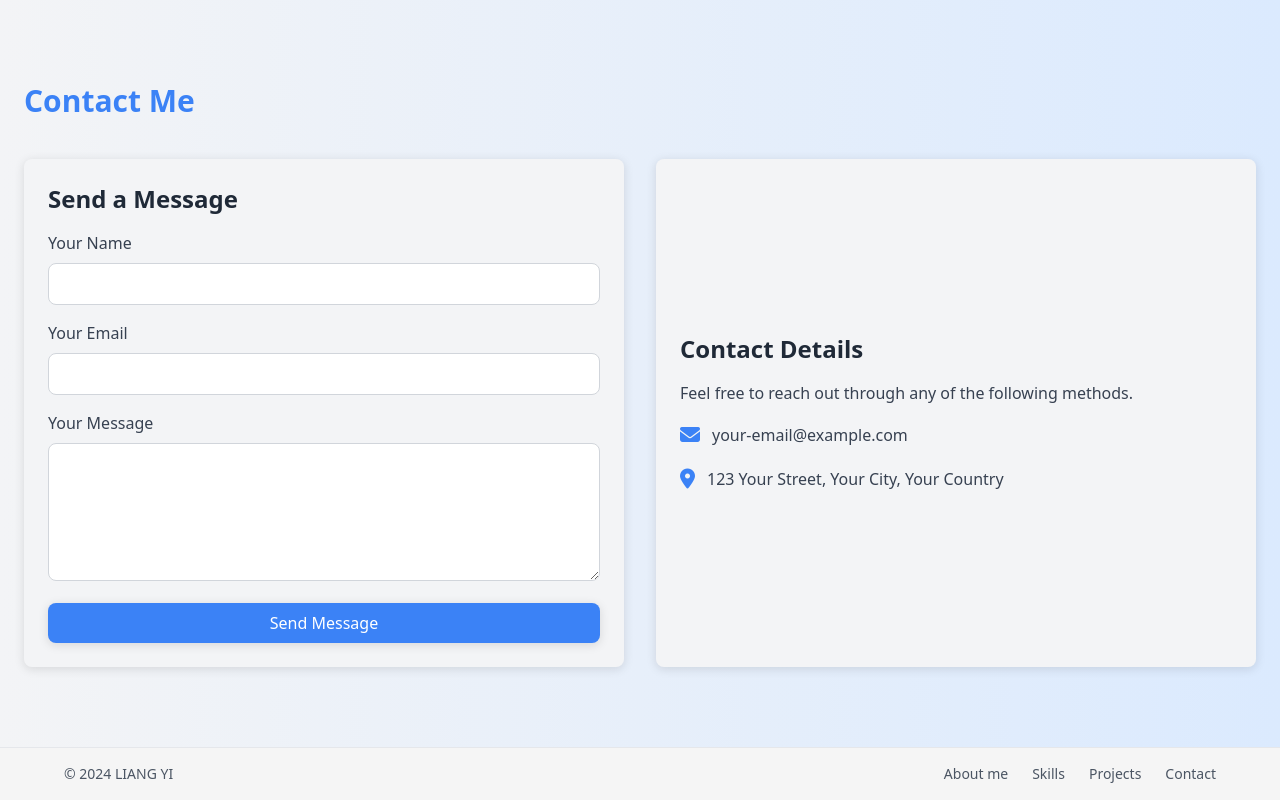
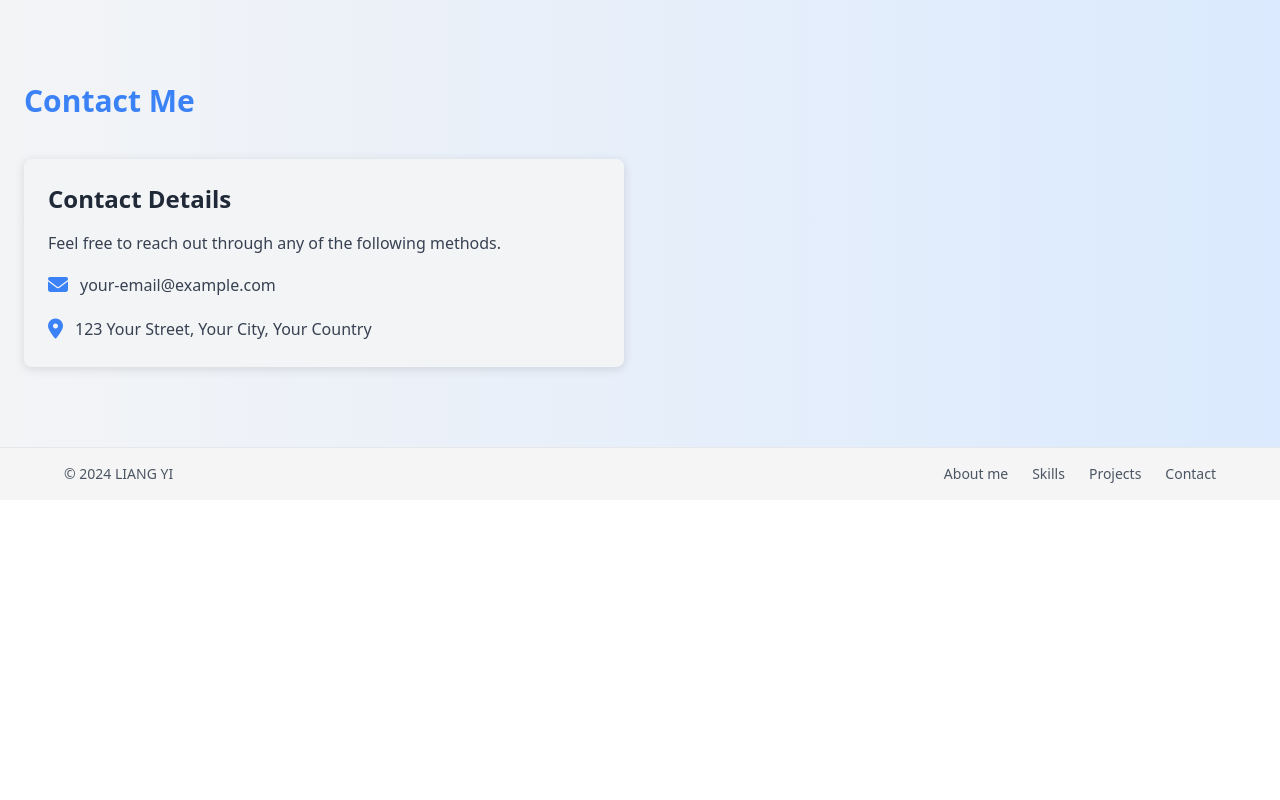
Before and after one commit to Anglenis-hub/Portfolio_LY, a Vue app: page / in a window 1280 px wide. Shown: the part 3081-3881 px from the top of the page. After the commit the page ends 3581 px from the top, so only its background shows below. Built offline with nearby package versions, Linux system fonts and the light colour scheme.

Commit message:
interfaces

```diff
--- a/src/components/common/Footer.vue
+++ b/src/components/common/Footer.vue
@@ -1,15 +1,22 @@
 <template>
   <div>
     <!-- Footer -->
-        <footer class="relative z-50 bg-foot text-gray-600 text-sm py-4 px-5/100 text-center border-t border-gray-200">
-            <div class="flex flex-col items-center space-y-4 md:flex-row md:justify-between md:space-y-0">
+    <footer
+      class="relative z-50 bg-foot text-gray-600 text-sm py-4 px-5/100 text-center border-t border-gray-200"
+    >
+      <div
+        class="flex flex-col items-center space-y-4 md:flex-row md:justify-between md:space-y-0"
+      >
         <p>© 2024 LIANG YI</p>
         <nav class="hidden md:flex space-x-6">
           <a
             href="javascript:void(0)"
-                        v-for="item in Menu" :key="item.name" :href="item.href"
+            v-for="item in Menu"
+            :key="item.name"
+            :href="item.href"
             class="hover:underline"
-                        @click="handleMenuClick(item.href)">
+            @click="handleMenuClick(item.href)"
+          >
             {{ item.name }}
           </a>
         </nav>
@@ -18,9 +25,10 @@
       <div class="absolute -z-10 w-full h-10 -top-10 left-0 overflow-hidden">
         <button
           v-show="showButton"
-                    class="block absolute left-1/2 -translate-x-1/2 -bottom-8 w-16 h-16 bg-foot rounded-full border border-foot  shadow-defaultBox text-gray-600 transition hover:scale-110 hover:text-black"
+          class="block absolute left-1/2 -translate-x-1/2 -bottom-10 w-16 h-16 bg-foot rounded-full border border-foot shadow-defaultBox text-gray-600 transition hover:scale-110 hover:text-black"
           @click="scrollToTop"
-                    aria-label="Back to Top">
+          aria-label="Back to Top"
+        >
           <i class="fas fa-chevron-up text-lg absolute top-1 left-1/3"></i>
         </button>
       </div>
@@ -29,8 +37,8 @@
 </template>
 
 <script setup>
-import { ref, onMounted, onUnmounted } from 'vue';
-import { Menu } from '@/utils/menuItems.js';
+import { ref, onMounted, onUnmounted } from "vue";
+import { Menu } from "@/utils/menuItems.js";
 
 // State to control visibility of the button
 const showButton = ref(false);
@@ -39,7 +47,7 @@ const showButton = ref(false);
 const handleMenuClick = (href) => {
   const section = document.querySelector(href);
   if (section) {
-        section.scrollIntoView({ behavior: 'smooth' });
+    section.scrollIntoView({ behavior: "smooth" });
   }
 };
 
--- a/src/components/sections/About.vue
+++ b/src/components/sections/About.vue
@@ -1,5 +1,5 @@
 <template>
-  <section id="about" class="py-20">
+  <section id="about" class="section-box">
     <div
       class="container public-container text-center md:text-left"
       data-aos="zoom-in-up"
--- a/src/components/sections/Contact.vue
+++ b/src/components/sections/Contact.vue
@@ -1,5 +1,5 @@
 <template>
-  <section id="contact" class="py-20">
+  <section id="contact" class="section-box">
     <div
       class="container public-container"
       data-aos="zoom-in-up"
@@ -9,64 +9,6 @@
       <h3 class="text-3xl font-bold text-blue-500 mb-10">Contact Me</h3>
 
       <div class="grid gap-8 md:grid-cols-2">
-        <!-- Contact Form -->
-        <div class="bg-gray-100 p-6 rounded-lg shadow-defaultBox">
-          <h4 class="text-2xl font-semibold text-gray-800 mb-4">
-            Send a Message
-          </h4>
-          <form @submit.prevent="handleSubmit">
-            <!-- Name -->
-            <div class="mb-4">
-              <label for="name" class="block text-gray-700 font-medium mb-2"
-                >Your Name</label
-              >
-              <input
-                type="text"
-                id="name"
-                v-model="form.name"
-                required
-                class="w-full px-4 py-2 border border-gray-300 rounded-lg focus:ring focus:ring-blue-200"
-              />
-            </div>
-
-            <!-- Email -->
-            <div class="mb-4">
-              <label for="email" class="block text-gray-700 font-medium mb-2"
-                >Your Email</label
-              >
-              <input
-                type="email"
-                id="email"
-                v-model="form.email"
-                required
-                class="w-full px-4 py-2 border border-gray-300 rounded-lg focus:ring focus:ring-blue-200"
-              />
-            </div>
-
-            <!-- Message -->
-            <div class="mb-4">
-              <label for="message" class="block text-gray-700 font-medium mb-2"
-                >Your Message</label
-              >
-              <textarea
-                id="message"
-                v-model="form.message"
-                required
-                rows="5"
-                class="w-full px-4 py-2 border border-gray-300 rounded-lg focus:ring focus:ring-blue-200"
-              ></textarea>
-            </div>
-
-            <!-- Submit Button -->
-            <button
-              type="submit"
-              class="w-full bg-blue-500 text-white px-4 py-2 rounded-lg shadow-defaultBox hover:bg-blue-600 transition duration-300"
-            >
-              Send Message
-            </button>
-          </form>
-        </div>
-
         <!-- Contact Information -->
         <div
           class="bg-gray-100 p-6 rounded-lg shadow-defaultBox flex flex-col justify-center"
--- a/src/components/sections/Projects.vue
+++ b/src/components/sections/Projects.vue
@@ -1,5 +1,5 @@
 <template>
-  <section id="projects" class="py-20">
+  <section id="projects" class="section-box">
     <div
       class="container public-container text-center md:text-left"
       data-aos="zoom-in-up"
--- a/src/components/sections/Skills.vue
+++ b/src/components/sections/Skills.vue
@@ -1,5 +1,5 @@
 <template>
-  <section id="skills" class="py-20">
+  <section id="skills" class="section-box">
     <div
       class="container public-container text-center md:text-left"
       data-aos="zoom-in-up"
--- a/src/style.css
+++ b/src/style.css
@@ -2,6 +2,9 @@
 @tailwind components;
 @tailwind utilities;
 
+.section-box {
+  @apply py-10 sm:py-20;
+}
 .public-container {
   @apply mt-16 mx-auto px-6 relative z-items;
 }
--- a/src/utils/shapeDefinitions.js
+++ b/src/utils/shapeDefinitions.js
@@ -48,9 +48,9 @@ export default {
         // { position: "top-44 left-80", size: "xxl", color: "green", shape: "circle", opacity: "opacity-30", effect: "floatUp" },
         // { position: "top-16 right-16", size: "lg", color: "yellow", shape: "circle", opacity: "opacity-60", effect: "fadeIn" },
         { position: "top-32 right-80", size: "huge", color: "cyan", shape: "roundedLg", opacity: "opacity-100", effect: "rotate", isShow: "invisible lg:visible" },
-        { position: "top-80 right-24", size: "md", color: "teal", shape: "roundedMd", opacity: "opacity-75", effect: "rotateReverse" },
+        { position: "top-80 right-24", size: "md", color: "teal", shape: "roundedMd", opacity: "opacity-75", effect: "rotateReverse", isShow: "invisible sm:visible" },
         { position: "bottom-96 left-5", size: "md", color: "pink", shape: "circle", opacity: "opacity-50", effect: "bounce" },
-        { position: "bottom-10 left-20", size: "xxl", color: "red", shape: "square", opacity: "opacity-50", effect: "rotateSmall" },
+        { position: "bottom-10 left-20", size: "xxl", color: "red", shape: "square", opacity: "opacity-50", effect: "rotateSmall", isShow: "invisible sm:visible" },
         { position: "bottom-40 left-1/3", size: "xl", color: "indigo", shape: "circle", opacity: "opacity-60", effect: "floatUp", isShow: "invisible lg:visible" },
         { position: "bottom-20 right-20", size: "huge", color: "purple", shape: "square", opacity: "opacity-60", effect: "rotateReverse" },
     ],
--- a/tailwind.config.js
+++ b/tailwind.config.js
@@ -3,6 +3,9 @@ export default {
   content: ['./index.html', './src/**/*.{vue,js,ts,jsx,tsx}'],
   theme: {
     extend: {
+      screens: {
+        'mobile': '600px',
+      },
       spacing: {
         '340': '340px',
         '400': '400px',
@@ -21,6 +24,7 @@ export default {
       },
       inset: {
         '8': '2rem',
+        '10': '2.5rem',
         '48': '12rem',
         '96': '24rem',
       },
```
Also changed, not shown: src/components/common/NavBar.vue (+28 -15 lines). Lines whose indentation alone changed are shown as unchanged.
